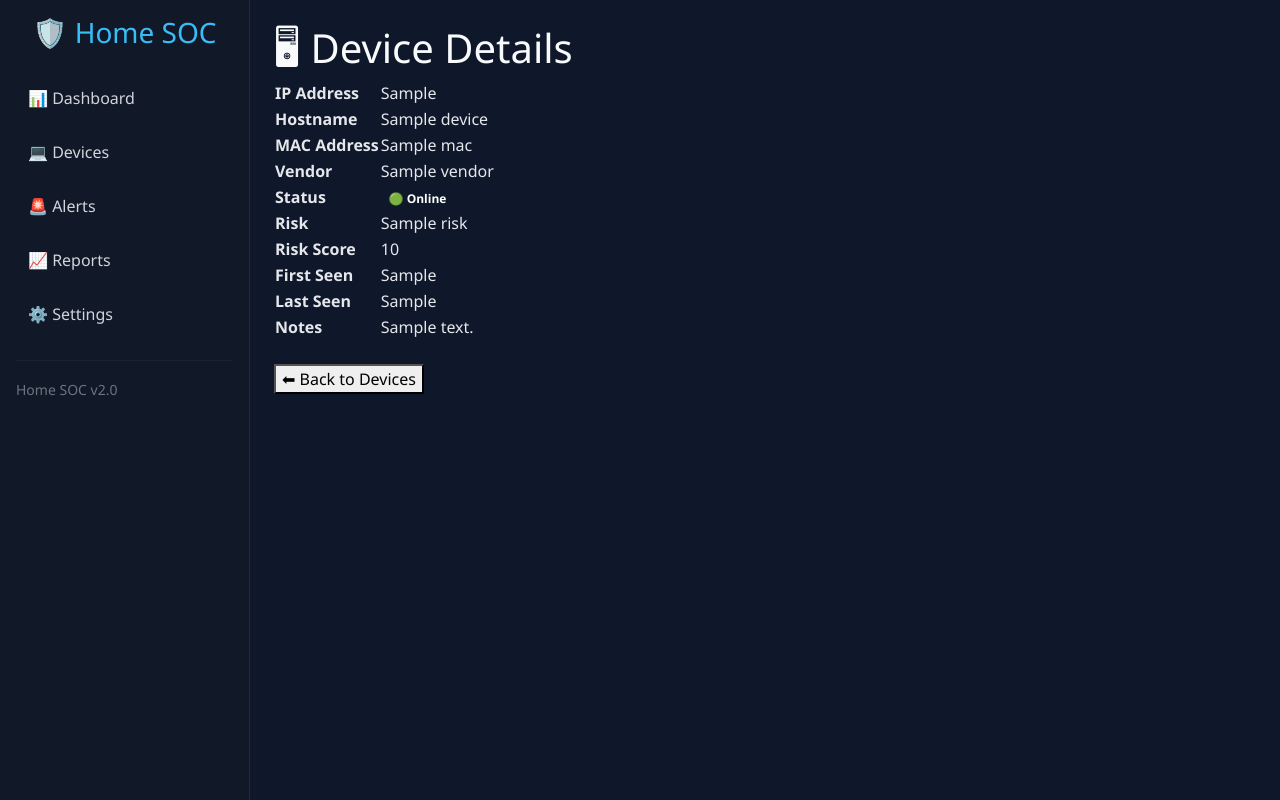
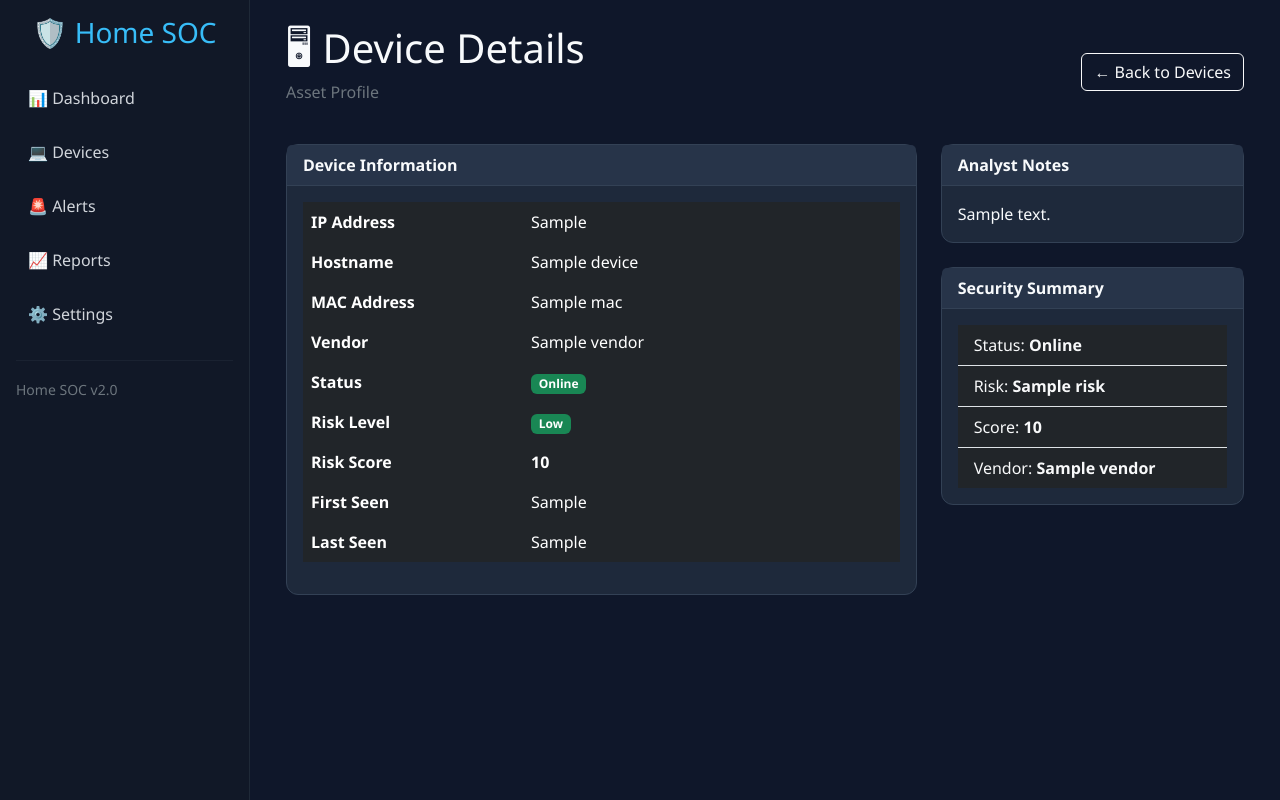
Before and after one commit to kin0ti/home_soc, a Flask app: template python/dashboard/templates/device.html in a window 1280 px wide. Run offline with Flask 3, Linux system fonts and the light colour scheme; the template is opened without the code that fills it: most values are stand-ins (such as "Sample title", 1, 10 or a date in 2020).

Commit message:
Phase 9.5 - Professional device details page

```diff
--- a/python/dashboard/templates/device.html
+++ b/python/dashboard/templates/device.html
@@ -2,14 +2,44 @@
 
 {% block content %}
 
+<div class="container-fluid">
+
+    <div class="d-flex justify-content-between align-items-center mb-4">
+
+        <div>
+
             <h1>🖥 Device Details</h1>
 
-<div class="device-card">
+            <p class="text-secondary">
+                Asset Profile
+            </p>
 
-    <table class="device-details">
+        </div>
+
+        <a href="/devices" class="btn btn-outline-light">
+            ← Back to Devices
+        </a>
+
+    </div>
+
+    <div class="row">
+
+        <div class="col-lg-8">
+
+            <div class="card mb-4">
+
+                <div class="card-header">
+
+                    Device Information
+
+                </div>
+
+                <div class="card-body">
+
+                    <table class="table table-dark table-borderless">
 
                         <tr>
-            <th>IP Address</th>
+                            <th width="220">IP Address</th>
                             <td>{{ device["ip"] or "-" }}</td>
                         </tr>
 
@@ -29,24 +59,21 @@
                         </tr>
 
                         <tr>
+
                             <th>Status</th>
 
                             <td>
 
                                 {% if device["status"]=="Online" %}
 
-                    <span class="badge online">
-
-                        🟢 Online
-
+                                    <span class="badge bg-success">
+                                        Online
                                     </span>
 
                                 {% else %}
 
-                    <span class="badge offline">
-
-                        🔴 Offline
-
+                                    <span class="badge bg-secondary">
+                                        Offline
                                     </span>
 
                                 {% endif %}
@@ -57,37 +84,27 @@
 
                         <tr>
 
-            <th>Risk</th>
+                            <th>Risk Level</th>
 
                             <td>
 
-                {% if device["risk"]=="Low" %}
+                                {% if device["risk"]=="High" %}
 
-                    <span class="badge low">
-
-                        🟢 Low
-
+                                    <span class="badge bg-danger">
+                                        High
                                     </span>
 
                                 {% elif device["risk"]=="Medium" %}
 
-                    <span class="badge medium">
-
-                        🟡 Medium
-
-                    </span>
-
-                {% elif device["risk"]=="High" %}
-
-                    <span class="badge high">
-
-                        🔴 High
-
+                                    <span class="badge bg-warning text-dark">
+                                        Medium
                                     </span>
 
                                 {% else %}
 
-                    {{ device["risk"] }}
+                                    <span class="badge bg-success">
+                                        Low
+                                    </span>
 
                                 {% endif %}
 
@@ -96,38 +113,108 @@
                         </tr>
 
                         <tr>
+
                             <th>Risk Score</th>
-            <td>{{ device["score"] }}</td>
+
+                            <td>
+
+                                <strong>{{ device["score"] }}</strong>
+
+                            </td>
+
                         </tr>
 
                         <tr>
+
                             <th>First Seen</th>
+
                             <td>{{ device["first_seen"] }}</td>
+
                         </tr>
 
                         <tr>
+
                             <th>Last Seen</th>
+
                             <td>{{ device["last_seen"] }}</td>
-        </tr>
 
-        <tr>
-            <th>Notes</th>
-            <td>{{ device["notes"] or "No notes available." }}</td>
                         </tr>
 
                     </table>
 
-    <br>
+                </div>
 
-    <a href="/devices">
+            </div>
 
-        <button class="back-btn">
+        </div>
 
-            ⬅ Back to Devices
+        <div class="col-lg-4">
 
-        </button>
+            <div class="card mb-4">
 
-    </a>
+                <div class="card-header">
+
+                    Analyst Notes
+
+                </div>
+
+                <div class="card-body">
+
+                    {% if device["notes"] %}
+
+                        {{ device["notes"] }}
+
+                    {% else %}
+
+                        <em>No notes available.</em>
+
+                    {% endif %}
+
+                </div>
+
+            </div>
+
+            <div class="card">
+
+                <div class="card-header">
+
+                    Security Summary
+
+                </div>
+
+                <div class="card-body">
+
+                    <ul class="list-group list-group-flush">
+
+                        <li class="list-group-item bg-dark text-light">
+                            Status:
+                            <strong>{{ device["status"] }}</strong>
+                        </li>
+
+                        <li class="list-group-item bg-dark text-light">
+                            Risk:
+                            <strong>{{ device["risk"] }}</strong>
+                        </li>
+
+                        <li class="list-group-item bg-dark text-light">
+                            Score:
+                            <strong>{{ device["score"] }}</strong>
+                        </li>
+
+                        <li class="list-group-item bg-dark text-light">
+                            Vendor:
+                            <strong>{{ device["vendor"] or "-" }}</strong>
+                        </li>
+
+                    </ul>
+
+                </div>
+
+            </div>
+
+        </div>
+
+    </div>
 
 </div>
 
```
Lines whose indentation alone changed are shown as unchanged.
